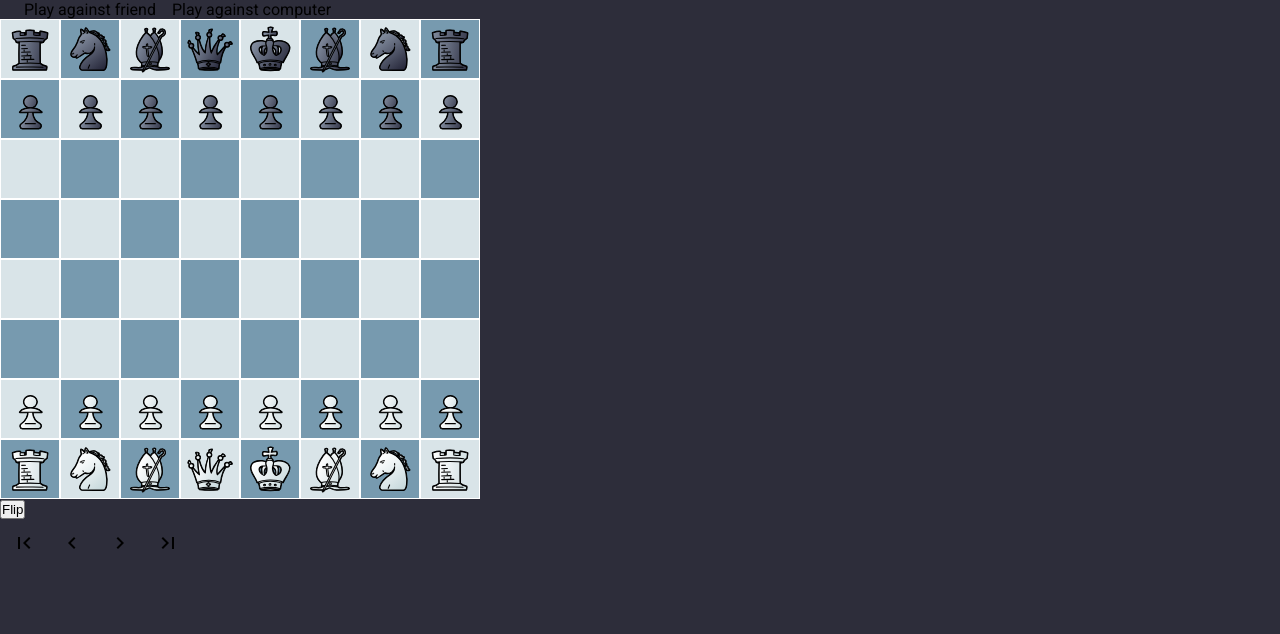
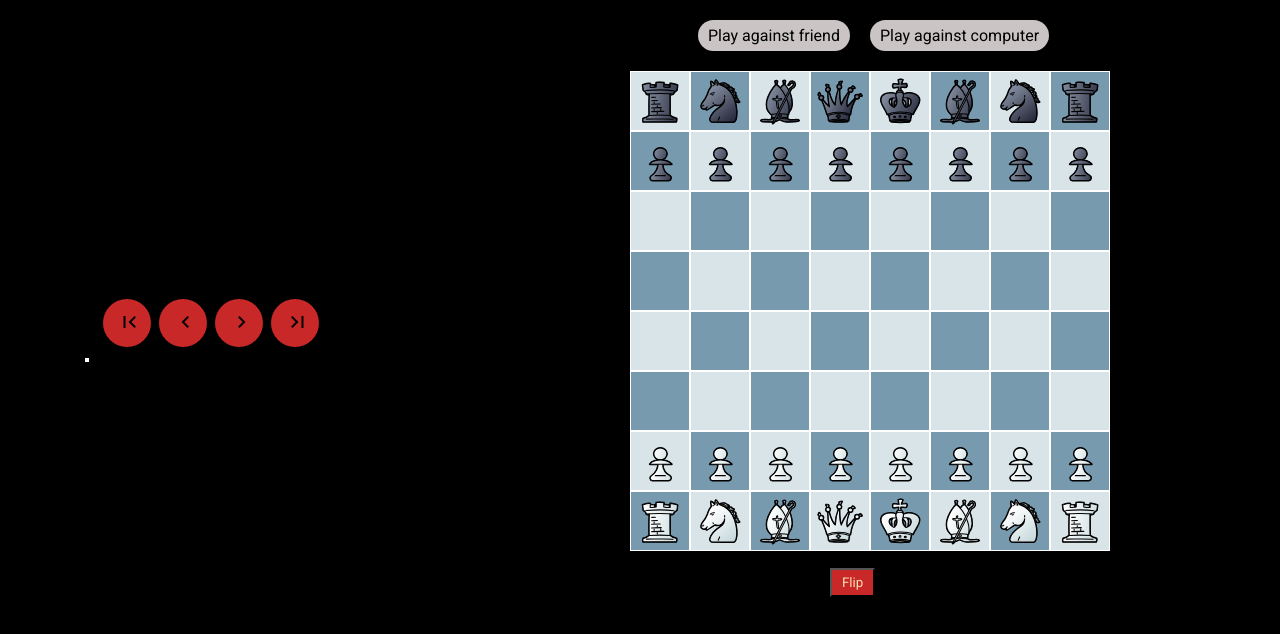
Before and after one commit to Gaurav-Van/Chess-Game-Using-TypeScript, an Angular app: page /against-computer in a window 1280 px wide. Shown: the top 634 px of the page. Built offline with nearby package versions, Linux system fonts and the light colour scheme.

Commit message:
made some UI Changes

```diff
--- a/src/app/modules/chess-board/chess-board.component.css
+++ b/src/app/modules/chess-board/chess-board.component.css
@@ -2,12 +2,21 @@
   display: flex;
   justify-content: center;
   flex-direction: column-reverse;
-  width: 480px;
-  height: 480px;
+  width: 500px;
+  height: 515px;
+  margin-left: 630px;
 }
 
 .rotated {
   transform: rotate(180deg);
+}
+
+.flip{
+  padding: 5px 10px 5px 10px;
+  margin-left: 830px;
+  background-color: rgb(201, 40, 40);
+  color: wheat;
+  font-family: Roboto;
 }
 
 .row {
@@ -37,6 +46,7 @@
   align-items: center;
   width: 300px;
   height: 100px;
+  margin-left: 100px;
 }
 
 .promotion-dialog img {
--- a/src/app/modules/chess-board/chess-board.component.html
+++ b/src/app/modules/chess-board/chess-board.component.html
@@ -22,7 +22,7 @@
 
 </div>
 
-<button (click)="flipBoard()">Flip</button>
+<button (click)="flipBoard()" class="flip">Flip</button>
 
 <h2 *ngIf="gameOverMessage" class="game-over-message">
   {{gameOverMessage}}
--- a/src/app/modules/move-list/move-list.component.css
+++ b/src/app/modules/move-list/move-list.component.css
@@ -1,8 +1,32 @@
 .move-list {
-  max-height: 100px;
+  max-height: 150px;
   overflow-y: scroll;
   display: flex;
   flex-direction: column-reverse;
+  border-style: solid;
+  border-color: white;
+  border-width: 2px;
+  margin-left: 85px;
+  margin-right: 1530px;
+  background-color: red;
+}
+
+.navigate-buttons{
+  display: flex;
+  margin-right: 1590px;
+  margin-left: 83px;
+  padding: 2px 0px 1px 20px;
+  margin-top: -300px;
+  margin-bottom: 10px;
+}
+
+.first-page,
+.navigate-before,
+.navigate-next,
+.last-page {
+  background-color: rgb(201, 40, 40);
+  padding: 2px 0px 1px 5px;
+  margin-right: 8px;
 }
 
 .move-list::-webkit-scrollbar {
@@ -21,7 +45,7 @@
 }
 
 .move-number {
-  width: 50px;
+  width: 35px;
 }
 
 .current-move {
@@ -30,7 +54,7 @@
 
 .move {
   cursor: pointer;
-  width: 100px;
+  width: 80px;
 }
 
 .move:hover {
--- a/src/app/modules/move-list/move-list.component.html
+++ b/src/app/modules/move-list/move-list.component.html
@@ -1,19 +1,19 @@
-<div>
-  <button mat-icon-button color="primary" [disabled]="gameHistoryPointer === 0" (click)="showPreviousPosition(0)">
+<div class="navigate-buttons">
+  <button class="first-page" mat-icon-button color="primary" [disabled]="gameHistoryPointer === 0" (click)="showPreviousPosition(0)">
       <mat-icon>first_page</mat-icon>
   </button>
 
-  <button mat-icon-button color="primary" [disabled]="gameHistoryPointer === 0"
+  <button class="navigate-before" mat-icon-button color="primary" [disabled]="gameHistoryPointer === 0"
       (click)="showPreviousPosition(gameHistoryPointer - 1)">
       <mat-icon>navigate_before</mat-icon>
   </button>
 
-  <button mat-icon-button color="primary" [disabled]="gameHistoryPointer === gameHistoryLength - 1"
+  <button class="navigate-next" mat-icon-button color="primary" [disabled]="gameHistoryPointer === gameHistoryLength - 1"
       (click)="showPreviousPosition(gameHistoryPointer + 1)">
       <mat-icon>navigate_next</mat-icon>
   </button>
 
-  <button mat-icon-button color="primary" [disabled]="gameHistoryPointer === gameHistoryLength - 1"
+  <button class="last-page" mat-icon-button color="primary" [disabled]="gameHistoryPointer === gameHistoryLength - 1"
       (click)="showPreviousPosition(gameHistoryLength - 1)">
       <mat-icon>last_page</mat-icon>
   </button>
--- a/src/app/modules/nav-menu/nav-menu.component.css
+++ b/src/app/modules/nav-menu/nav-menu.component.css
@@ -0,0 +1,20 @@
+.nav-bar{
+  padding-top:20px;
+  padding-bottom: 2px;
+  padding-left: 20px;
+  padding-right: 1px;
+}
+
+.friend{
+  background-color: rgb(202, 196, 196);
+  border-radius: 1500px;
+  padding: 6px 10px 6px 10px;
+  margin-left: 678px;
+}
+
+.computer{
+  background-color: rgb(202, 196, 196);
+  border-radius: 1500px;
+  padding: 6px 10px 6px 10px;
+  margin-left: 20px;
+}
--- a/src/app/modules/nav-menu/nav-menu.component.html
+++ b/src/app/modules/nav-menu/nav-menu.component.html
@@ -1,9 +1,9 @@
-<mat-toolbar>
-  <button mat-button routerLink="/against-friend">
+<mat-toolbar class="nav-bar">
+  <button mat-button routerLink="/against-friend" class="friend">
       Play against friend
   </button>
 
-  <button mat-button (click)="playAgainstComputer()">
+  <button mat-button (click)="playAgainstComputer()" class="computer">
       Play against computer
   </button>
 
--- a/src/app/modules/play-against-computer-dialog/play-against-computer-dialog.component.css
+++ b/src/app/modules/play-against-computer-dialog/play-against-computer-dialog.component.css
@@ -1,6 +1,6 @@
 .stockfish-strength-container {
   display: flex;
-  justify-content: space-evenly;
+  justify-content: center;
 }
 
 .strength-div {
@@ -24,5 +24,5 @@
 }
 
 .selected {
-  background-color: green;
+  background-color: lightblue;
 }
--- a/src/index.html
+++ b/src/index.html
@@ -6,6 +6,7 @@
   <base href="/">
   <meta name="viewport" content="width=device-width, initial-scale=1">
   <link rel="icon" type="image/x-icon" href="favicon.ico">
+  <link rel="preconnect" href="https://fonts.gstatic.com">
   <link href="https://fonts.googleapis.com/css2?family=Roboto:wght@300;400;500&display=swap" rel="stylesheet">
   <link href="https://fonts.googleapis.com/icon?family=Material+Icons" rel="stylesheet">
 </head>
--- a/src/styles.css
+++ b/src/styles.css
@@ -1,5 +1,5 @@
 /* You can add global styles to this file, and also import other style files */
-*{
+* {
   margin: 0;
   padding: 0;
   box-sizing: border-box;
@@ -8,16 +8,12 @@
 html,
 body {
   height: 100%;
-  background-color: rgb(45, 45, 58);
+  background-color: rgb(0, 0, 0);
 }
 
-body{
+body {
   margin: 0;
-  font-family: system-ui, -apple-system, BlinkMacSystemFont, 'Segoe UI', Roboto, Oxygen, Ubuntu, Cantarell, 'Open Sans', 'Helvetica Neue', sans-serif;
+  font-family: Roboto, "Helvetica Neue", sans-serif;
 }
-
 html, body { height: 100%; }
 body { margin: 0; font-family: Roboto, "Helvetica Neue", sans-serif; }
-
-html, body { height: 100%; }
-body { margin: 0; font-family: Roboto, "Helvetica Neue", sans-serif; }
```
